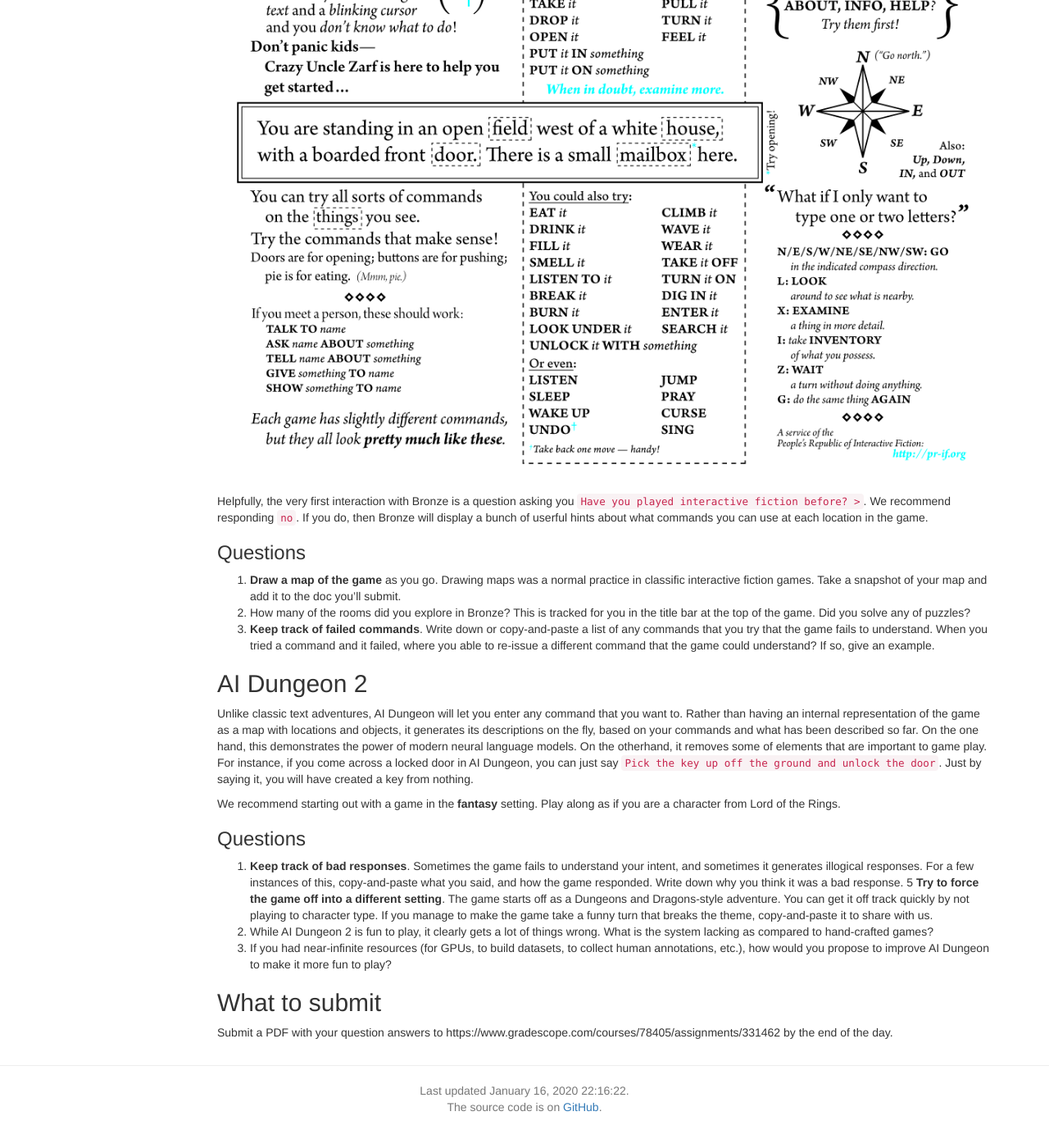
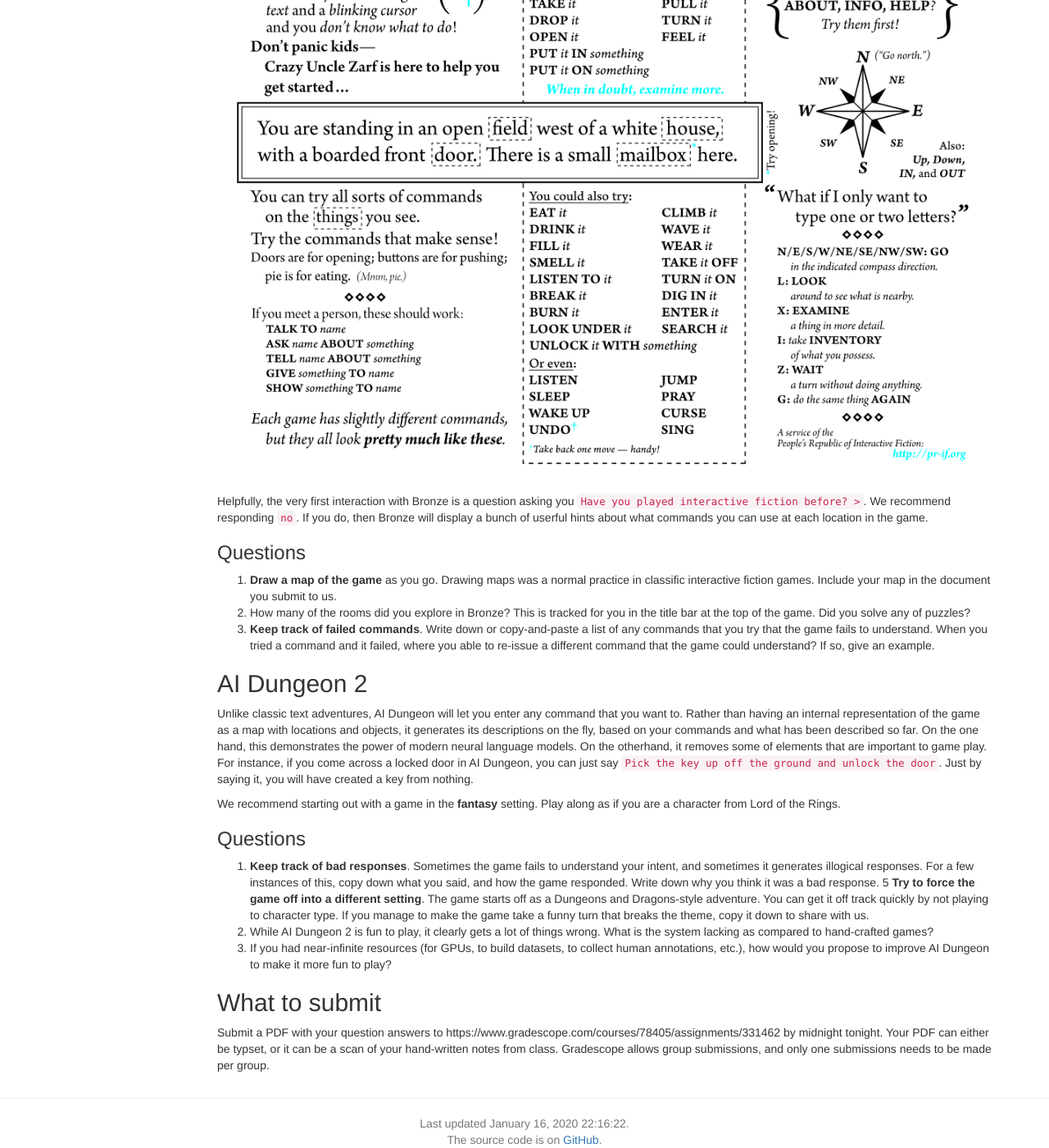
Before and after one commit to interactive-fiction-class/interactive-fiction-class.github.io, a Jekyll site: the page built from in_class_activities/play-text-adventures/play-text-adventures.md, in a window 1280 px wide and 1400 px high, scrolled down 572 px. Shown: the whole window at 82% size. Built offline with Jekyll 4.4.1, drawn with Linux system fonts in a browser that asks for light colours; nearby versions of some CDN libraries; a script that is not in the unit is left out; before the commit the page ends 1932 px from its top, so only the background shows below that; some of the changed text lies outside the part shown.

Commit message:
Update play-text-adventures.md

```diff
--- a/in_class_activities/play-text-adventures/play-text-adventures.md
+++ b/in_class_activities/play-text-adventures/play-text-adventures.md
@@ -76,7 +76,7 @@
 Helpfully, the very first interaction with Bronze is a question asking you ``Have you played interactive fiction before? >``.  We recommend responding ``no``.  If you do, then Bronze will display a bunch of userful hints about what commands you can use at each location in the game.
 
 ### Questions
-1.  __Draw a map of the game__ as you go.  Drawing maps was a normal practice in classific interactive fiction games.  Take a snapshot of your map and add it to the doc you'll submit.
+1.  __Draw a map of the game__ as you go.  Drawing maps was a normal practice in classific interactive fiction games.  Include your map in the document you submit to us.
 2. How many of the rooms did you explore in Bronze? This is tracked for you in the title bar at the top of the game.  Did you solve any of puzzles?
 3.  __Keep track of failed commands__.  Write down or copy-and-paste a list of any commands that you try that the game fails to understand. When you tried a command and it failed, where you able to re-issue a different command that the game could understand?  If so, give an example.
 
@@ -116,10 +116,10 @@
 -->
 
 ### Questions
-4.  __Keep track of bad responses__.  Sometimes the game fails to understand your intent, and sometimes it generates illogical responses.  For a few instances of this, copy-and-paste what you said, and how the game responded.  Write down why you think it was a bad response.
-5 __Try to force the game off into a different setting__.  The game starts off as a Dungeons and Dragons-style adventure.  You can get it off track quickly by not playing to character type.  If you manage to make the game take a funny turn that breaks the theme, copy-and-paste it to share with us.
+4.  __Keep track of bad responses__.  Sometimes the game fails to understand your intent, and sometimes it generates illogical responses.  For a few instances of this, copy down what you said, and how the game responded.  Write down why you think it was a bad response.
+5 __Try to force the game off into a different setting__.  The game starts off as a Dungeons and Dragons-style adventure.  You can get it off track quickly by not playing to character type.  If you manage to make the game take a funny turn that breaks the theme, copy it down to share with us.
 6. While AI Dungeon 2 is fun to play, it clearly gets a lot of things wrong. What is the system lacking as compared to hand-crafted games?
 7. If you had near-infinite resources (for GPUs, to build datasets, to collect human annotations, etc.), how would you propose to improve AI Dungeon to make it more fun to play?
 
 ## What to submit
-Submit a PDF with your question answers to https://www.gradescope.com/courses/78405/assignments/331462 by the end of the day.
+Submit a PDF with your question answers to https://www.gradescope.com/courses/78405/assignments/331462 by midnight tonight. Your PDF can either be typset, or it can be a scan of your hand-written notes from class. Gradescope allows group submissions, and only one submissions needs to be made per group.
```
Also changed, not shown: other parts of in_class_activities/play-text-adventures/play-text-adventures.md (+1 -1 lines).
